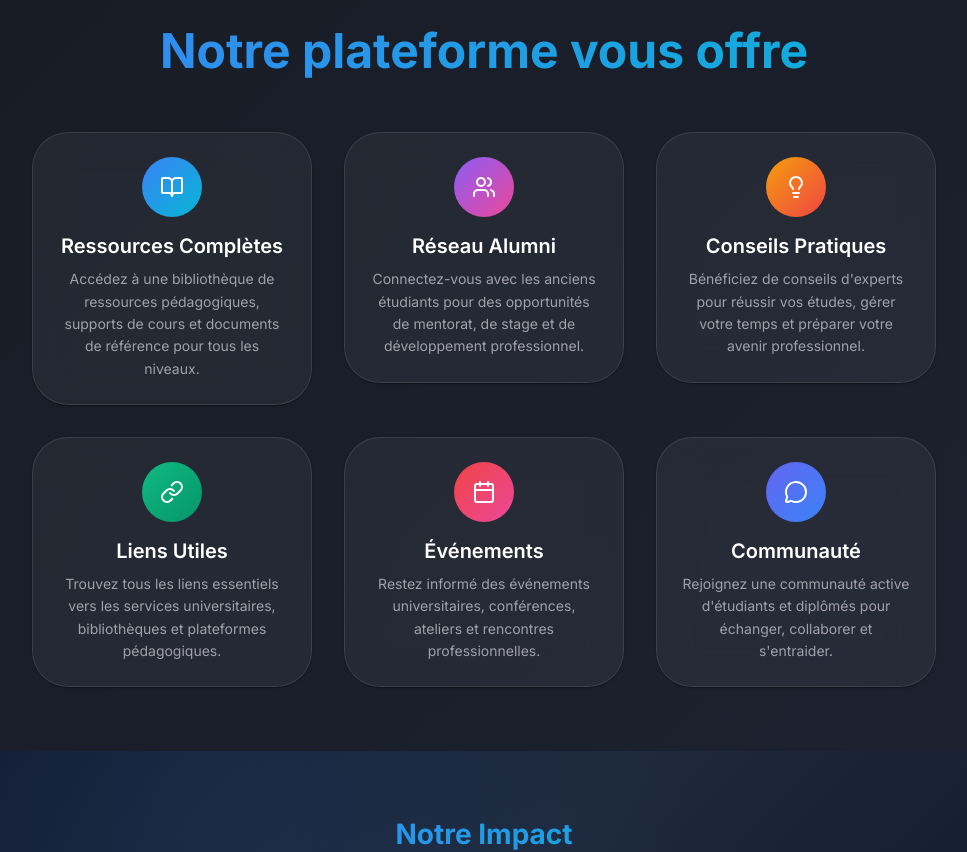
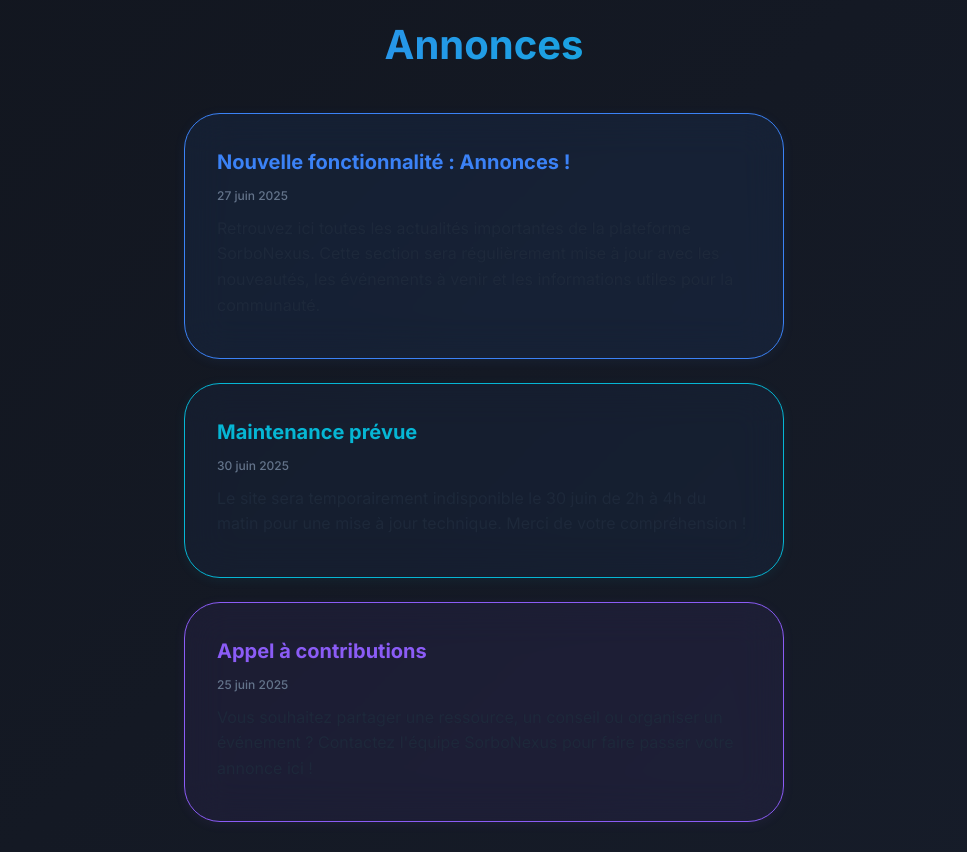
Before and after one commit to userdigitaldevil/SorboNexus, a React (Vite) app: page / in a window 1280 px wide. Shown: the part 1060-1912 px from the top of the page, without its empty margins (156-1123 px from the left). Built offline with nearby package versions, Linux system fonts and the light colour scheme; no server answers.

Commit message:
Add 'Annonces' section to Home page with example announcements

```diff
--- a/src/pages/Home.jsx
+++ b/src/pages/Home.jsx
@@ -665,6 +665,145 @@ export default function Home() {
           </motion.section>
         )}
 
+      {/* Annonces Section */}
+      <Box component="section" sx={{ py: { xs: 4, md: 8 }, px: 2 }}>
+        <Container maxWidth="md">
+          <motion.div
+            initial={{ opacity: 0, y: 20 }}
+            whileInView={{ opacity: 1, y: 0 }}
+            transition={{ duration: 0.6 }}
+            viewport={{ once: true }}
+            style={{ textAlign: "center" }}
+          >
+            <Typography
+              variant="h3"
+              sx={{
+                fontWeight: 700,
+                background: "linear-gradient(90deg, #3b82f6 0%, #06b6d4 100%)",
+                WebkitBackgroundClip: "text",
+                WebkitTextFillColor: "transparent",
+                backgroundClip: "text",
+                mb: { xs: 3, md: 5 },
+                fontSize: { xs: "1.5rem", sm: "2rem", md: "2.5rem" },
+              }}
+            >
+              Annonces
+            </Typography>
+            <Stack spacing={3} alignItems="center">
+              <Card
+                sx={{
+                  background: "rgba(59,130,246,0.08)",
+                  border: "1.5px solid #3b82f6",
+                  borderRadius: 3,
+                  boxShadow: "0 2px 12px rgba(59,130,246,0.08)",
+                  maxWidth: 600,
+                  width: "100%",
+                  mx: "auto",
+                  p: 2,
+                  textAlign: "left",
+                }}
+              >
+                <CardContent>
+                  <Typography
+                    variant="h6"
+                    sx={{ fontWeight: 700, color: "#3b82f6", mb: 0.5 }}
+                  >
+                    Nouvelle fonctionnalité : Annonces !
+                  </Typography>
+                  <Typography
+                    variant="caption"
+                    sx={{ color: "#64748b", fontWeight: 500 }}
+                  >
+                    27 juin 2025
+                  </Typography>
+                  <Typography
+                    variant="body1"
+                    sx={{ mt: 1, color: "rgba(30,41,59,0.95)" }}
+                  >
+                    Retrouvez ici toutes les actualités importantes de la
+                    plateforme SorboNexus. Cette section sera régulièrement mise
+                    à jour avec les nouveautés, les événements à venir et les
+                    informations utiles pour la communauté.
+                  </Typography>
+                </CardContent>
+              </Card>
+              <Card
+                sx={{
+                  background: "rgba(59,130,246,0.05)",
+                  border: "1.5px solid #06b6d4",
+                  borderRadius: 3,
+                  boxShadow: "0 2px 12px rgba(6,182,212,0.08)",
+                  maxWidth: 600,
+                  width: "100%",
+                  mx: "auto",
+                  p: 2,
+                  textAlign: "left",
+                }}
+              >
+                <CardContent>
+                  <Typography
+                    variant="h6"
+                    sx={{ fontWeight: 700, color: "#06b6d4", mb: 0.5 }}
+                  >
+                    Maintenance prévue
+                  </Typography>
+                  <Typography
+                    variant="caption"
+                    sx={{ color: "#64748b", fontWeight: 500 }}
+                  >
+                    30 juin 2025
+                  </Typography>
+                  <Typography
+                    variant="body1"
+                    sx={{ mt: 1, color: "rgba(30,41,59,0.95)" }}
+                  >
+                    Le site sera temporairement indisponible le 30 juin de 2h à
+                    4h du matin pour une mise à jour technique. Merci de votre
+                    compréhension !
+                  </Typography>
+                </CardContent>
+              </Card>
+              <Card
+                sx={{
+                  background: "rgba(139,92,246,0.07)",
+                  border: "1.5px solid #8b5cf6",
+                  borderRadius: 3,
+                  boxShadow: "0 2px 12px rgba(139,92,246,0.08)",
+                  maxWidth: 600,
+                  width: "100%",
+                  mx: "auto",
+                  p: 2,
+                  textAlign: "left",
+                }}
+              >
+                <CardContent>
+                  <Typography
+                    variant="h6"
+                    sx={{ fontWeight: 700, color: "#8b5cf6", mb: 0.5 }}
+                  >
+                    Appel à contributions
+                  </Typography>
+                  <Typography
+                    variant="caption"
+                    sx={{ color: "#64748b", fontWeight: 500 }}
+                  >
+                    25 juin 2025
+                  </Typography>
+                  <Typography
+                    variant="body1"
+                    sx={{ mt: 1, color: "rgba(30,41,59,0.95)" }}
+                  >
+                    Vous souhaitez partager une ressource, un conseil ou
+                    organiser un événement ? Contactez l'équipe SorboNexus pour
+                    faire passer votre annonce ici !
+                  </Typography>
+                </CardContent>
+              </Card>
+            </Stack>
+          </motion.div>
+        </Container>
+      </Box>
+
       {/* Features Section */}
       <Box
         id="features"
```
